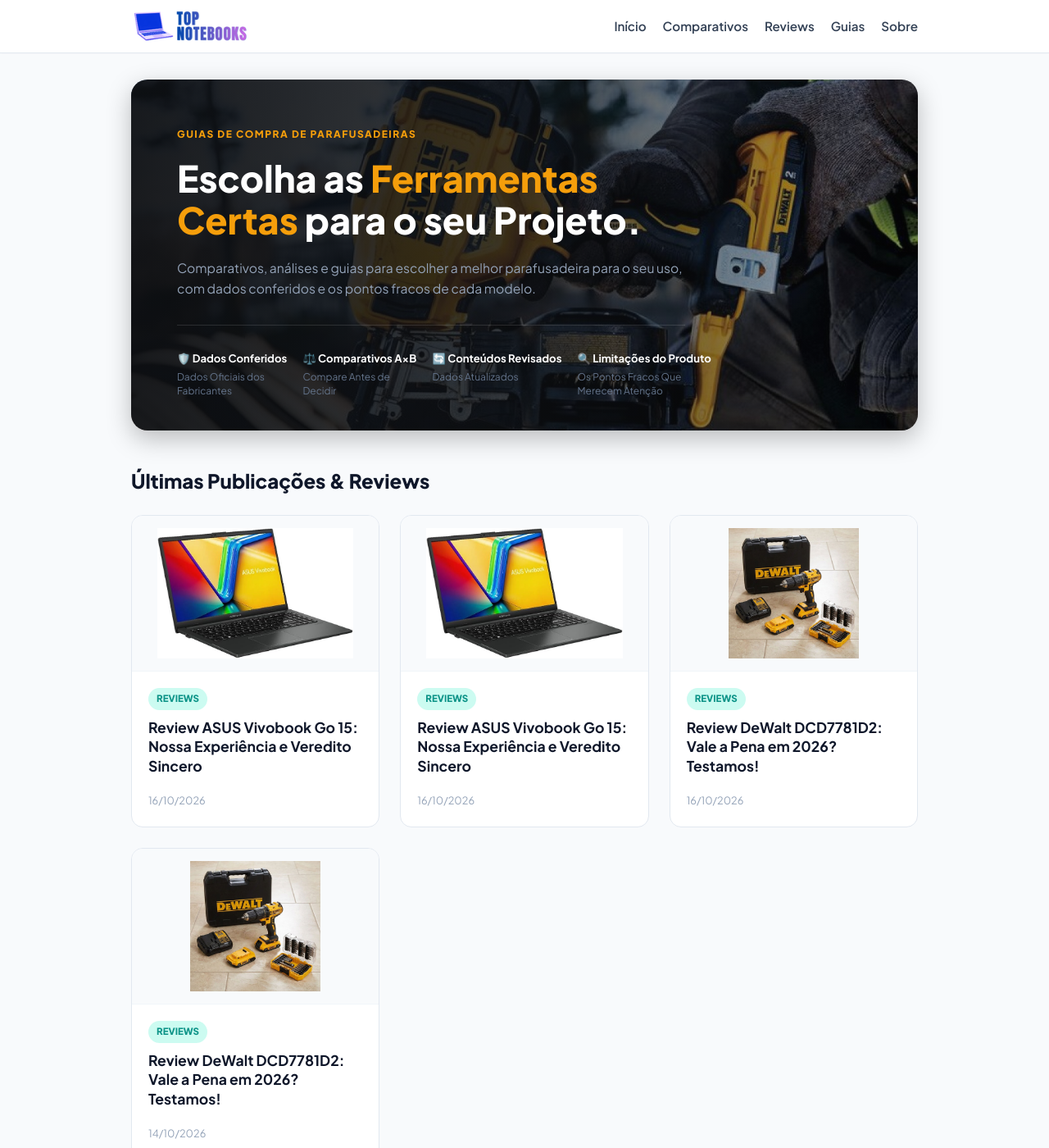
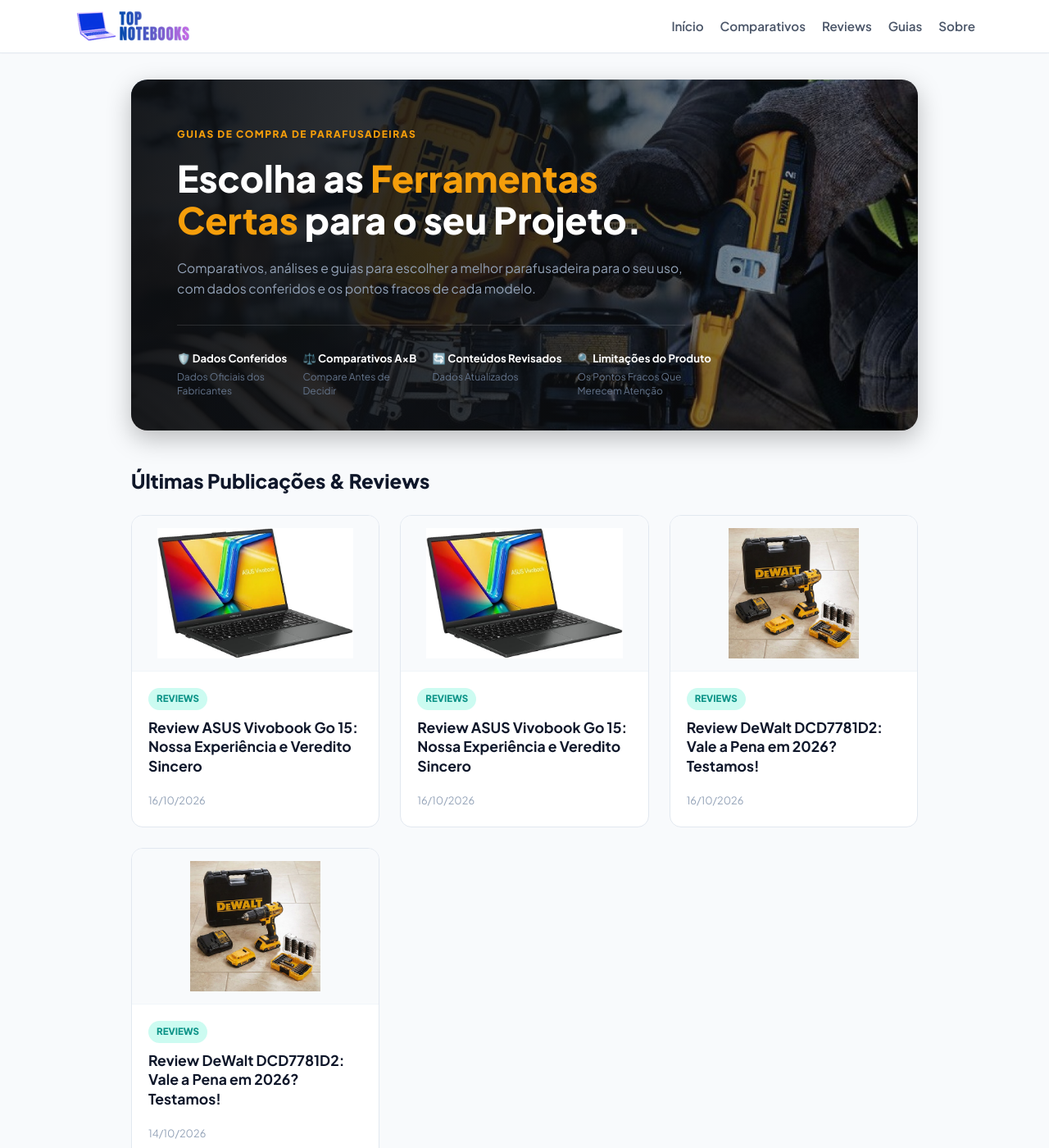
Before and after one commit to membroequipe/SiteReview, a Jekyll site: the page built from index.html, in a window 1280 px wide and 1400 px high. Shown: the whole window at 82% size. Built offline with Jekyll 4.4.1, drawn with Linux system fonts in a browser that asks for light colours.

Commit message:
Update default.html

```diff
--- a/_layouts/default.html
+++ b/_layouts/default.html
@@ -15,88 +15,6 @@
     <!-- CSS -->
     <link rel="stylesheet" href="{{ '/assets/css/style.css' | relative_url }}">
 
-    <!-- Estilos Responsivos para o Header/Menu -->
-    <style>
-      .site-header {
-        background: #ffffff;
-        border-bottom: 1px solid #e2e8f0;
-        position: sticky;
-        top: 0;
-        z-index: 100;
-      }
-
-      .site-header-container {
-        max-width: 1000px;
-        margin: 0 auto;
-        padding: 12px 20px;
-        display: flex;
-        align-items: center;
-        justify-content: space-between;
-        gap: 15px;
-      }
-
-      .site-logo-img {
-        height: 40px;
-        width: auto;
-        object-fit: contain;
-        display: block;
-      }
-
-      .site-nav ul {
-        display: flex;
-        align-items: center;
-        gap: 20px;
-        list-style: none;
-        margin: 0;
-        padding: 0;
-      }
-
-      .site-nav a {
-        text-decoration: none;
-        color: #334155;
-        font-weight: 600;
-        font-size: 0.95rem;
-        white-space: nowrap;
-        transition: color 0.2s;
-      }
-
-      .site-nav a:hover {
-        color: #005f87;
-      }
-
-      /* Ajustes Responsivos para Celulares (Mobile) */
-      @media (max-width: 768px) {
-        .site-header-container {
-          padding: 10px 15px;
-          flex-direction: column; /* Empilha o Logo e o Menu no mobile */
-          align-items: center;
-          gap: 10px;
-        }
-
-        .site-logo-img {
-          height: 32px;
-        }
-
-        .site-nav {
-          width: 100%;
-          overflow-x: auto; /* Permite deslizar os links suavemente com o dedo se faltar espaço */
-          -webkit-overflow-scrolling: touch;
-          padding-bottom: 4px;
-        }
-
-        .site-nav ul {
-          gap: 12px;
-          justify-content: center; /* Centraliza os links na tela do celular */
-          width: max-content;
-          margin: 0 auto;
-        }
-
-        .site-nav a {
-          font-size: 0.88rem;
-          padding: 4px 8px;
-        }
-      }
-    </style>
 </head>
 <body class="{% if page.url == '/' or page.url == '/index.html' %}home-page{% endif %}">
 
```
